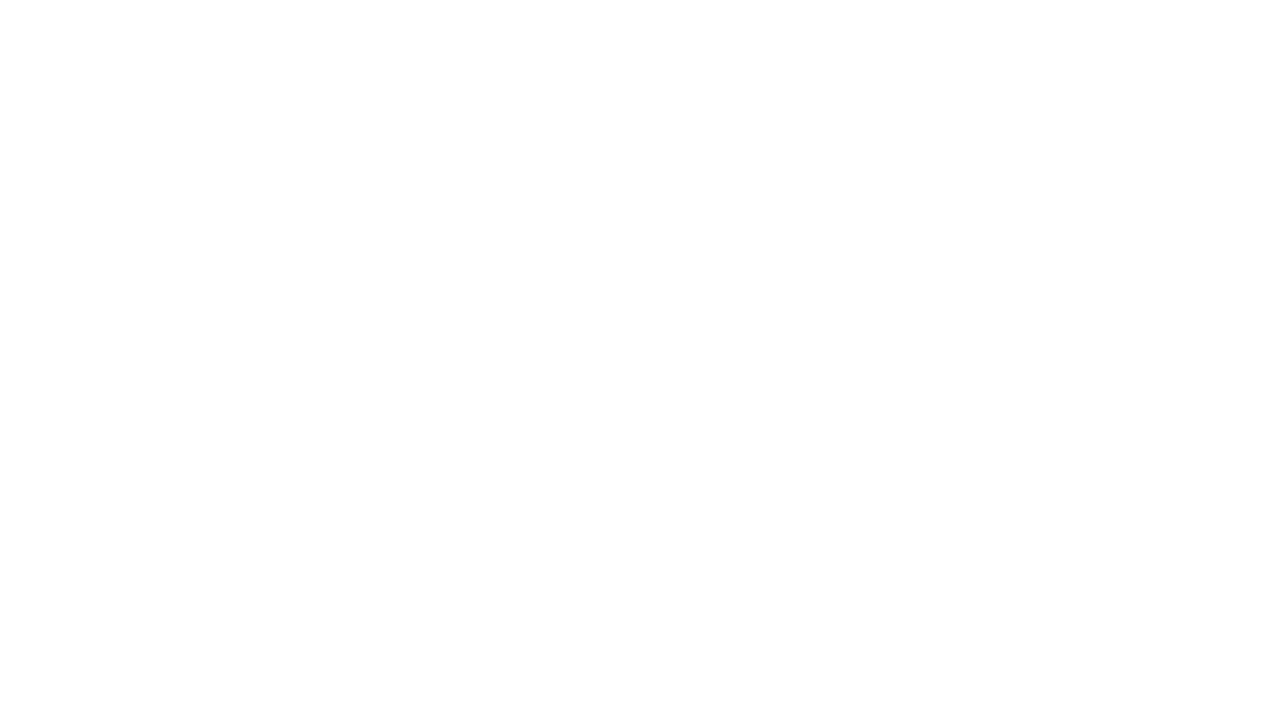
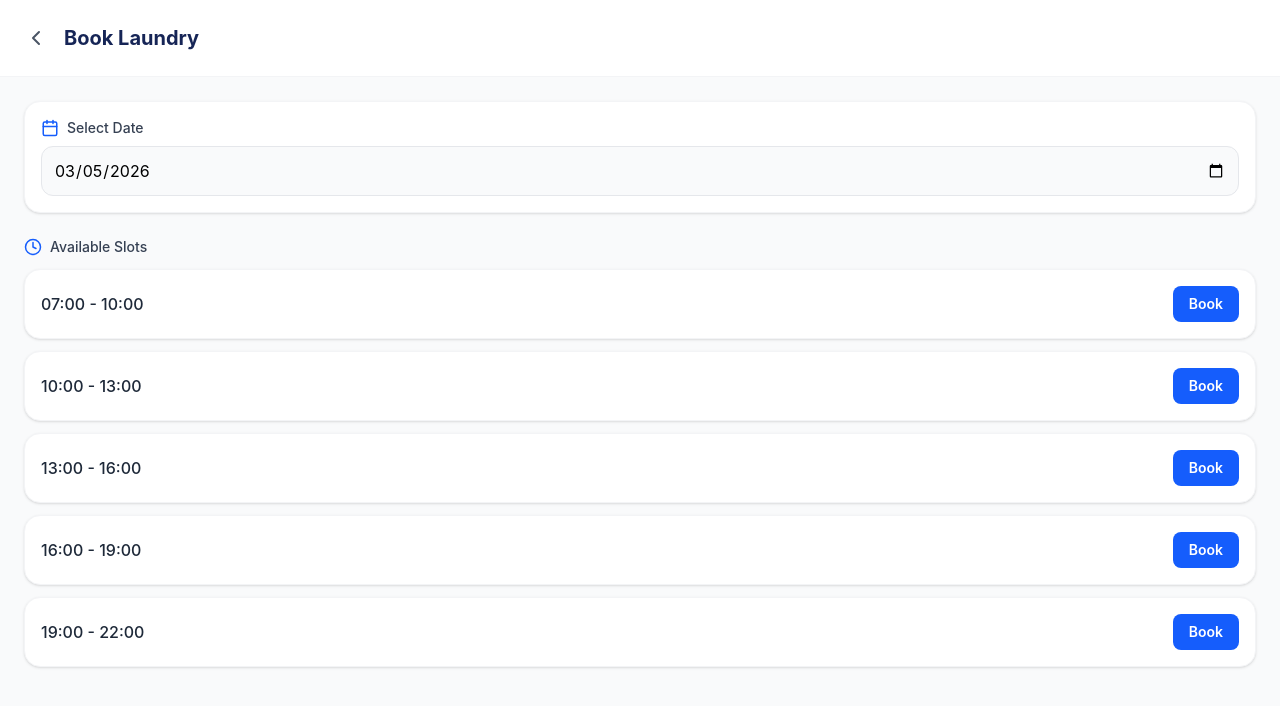
Before and after one commit to Leoslek/Fasitghet, a React (Vite) app in the folder my-react-app/: page /booking in a window 1280 px wide. Before the commit this address had no page. Shown: the top 706 px of the page. Built offline with nearby package versions, Linux system fonts and the light colour scheme.

Commit message:
Bokning
Boka knappen funkar

```diff
--- a/my-react-app/src/App.jsx
+++ b/my-react-app/src/App.jsx
@@ -2,6 +2,7 @@ import { BrowserRouter, Routes, Route } from "react-router-dom";
 import LoginPage from "./LoginPage.jsx";
 import LandingPage from "./LandingPage.jsx";
 import Dashboard from "./Dashboard.jsx";
+import BookingPage from "./BookingPage.jsx";
 
 function App() {
   return (
@@ -12,6 +13,7 @@ function App() {
         <Route path="/login/resident" element={<LoginPage role="resident" />} />
         <Route path="/login/landlord" element={<LoginPage role="landlord" />} />
         <Route path="/dashboard" element={<Dashboard />} />
+        <Route path="/booking" element={<BookingPage />} />
       </Routes>
     </BrowserRouter>
   );
--- /dev/null
+++ b/my-react-app/src/BookingPage.jsx
@@ -0,0 +1,51 @@
+import React, { useState } from 'react';
+import { Calendar as CalendarIcon, Clock, ChevronLeft } from 'lucide-react';
+import { Link } from 'react-router-dom';
+
+const BookingPage = () => {
+  const [selectedDate, setSelectedDate] = useState('2026-03-05');
+  const slots = ["07:00 - 10:00", "10:00 - 13:00", "13:00 - 16:00", "16:00 - 19:00", "19:00 - 22:00"];
+
+  return (
+    <div className="min-h-screen bg-gray-50 pb-10">
+      <header className="p-6 bg-white border-b border-gray-100 flex items-center gap-4">
+        <Link to="/dashboard" className="text-gray-600">
+          <ChevronLeft size={24} />
+        </Link>
+        <h1 className="text-xl font-bold text-blue-950">Book Laundry</h1>
+      </header>
+
+      <main className="p-6 space-y-6">
+        {/* Datumväljare */}
+        <section className="bg-white p-4 rounded-2xl shadow-sm border border-gray-100">
+          <label className="flex text-sm font-medium text-gray-700 mb-2 items-center gap-2">
+            <CalendarIcon size={18} className="text-blue-600" /> Select Date
+          </label>
+          <input
+            type="date"
+            className="w-full p-3 bg-gray-50 border border-gray-200 rounded-xl focus:ring-2 focus:ring-blue-500 outline-none"
+            value={selectedDate}
+            onChange={(e) => setSelectedDate(e.target.value)}
+          />
+        </section>
+
+        {/* Tidspass */}
+        <section className="space-y-3">
+          <h2 className="text-sm font-medium text-gray-700 flex items-center gap-2">
+            <Clock size={18} className="text-blue-600" /> Available Slots
+          </h2>
+          {slots.map((slot, index) => (
+            <div key={index} className="bg-white p-4 rounded-2xl shadow-sm border border-gray-100 flex justify-between items-center">
+              <span className="text-gray-800 font-medium">{slot}</span>
+              <button className="bg-blue-600 text-white px-4 py-2 rounded-lg text-sm font-semibold hover:bg-blue-700 transition-colors">
+                Book
+              </button>
+            </div>
+          ))}
+        </section>
+      </main>
+    </div>
+  );
+};
+
+export default BookingPage;
--- a/my-react-app/src/Dashboard.jsx
+++ b/my-react-app/src/Dashboard.jsx
@@ -1,4 +1,4 @@
-import React, {useState} from 'react';
+import React from 'react';
 import { Calendar, Megaphone, AlertCircle, Home, ClipboardList, Book, LogOut } from 'lucide-react';
 import { Link } from 'react-router-dom';
 
@@ -27,14 +27,14 @@ const Dashboard = () => {
 
                 {/* Upcoming Bookings Card*/}
                 <section className="bg-white p-6 rounded-2xl shadow-sm border border-gray-100">
-                    <h2 className="tetx-lg font-bold text-gray-800 flex items-center gap-2 mb-4">
-                        <Calendar size={20} classname="text-green-600" /> Upcoming Bookings
+                    <h2 className="text-lg font-bold text-gray-800 flex items-center gap-2 mb-4">
+                        <Calendar size={20} className="text-green-600" /> Upcoming Bookings
                     </h2>
                     <div className="text-center py-4">
                         <p className="text-gray-400 mb-4">No upcoming bookings.</p>
-                        <button className="border-2 border-gray-800 text-gray-800 px-6 py-2 rounded-lg">
-                            Book Laundry
-                        </button>
+                    <Link to="/booking" className="inline-block border-2 border-gray-800 text-gray-800 px-6 py-2 rounded-lg font-medium text-center">
+                    Book Laundry
+                    </Link>
                     </div>
                 </section>
 
@@ -57,7 +57,7 @@ const Dashboard = () => {
             <nav className="fixed bottom-0 left-0 right-0 bg-white border-t border-gray-200 flex justify-around p-4 shadow-[0_-2px_10px_rgba(0,0,0,0.05)]">
                 <button className="flex flex-col items-center text-blue-900"><Home size={24} /><span className="text-[10px]">Home</span></button>
                 <button className="flex flex-col items-center text-gray-400"><ClipboardList size={24} /><span className="text-[10px]">Issues</span></button>
-                <button className="flex flex-col items-center text-gray-400"><Book size={24} /><span className="text-[10px]">Book</span></button>
+                <Link to="/booking" className="flex flex-col items-center text-gray-400"><Book size={24} /><span className="text-[10px]">Book</span></Link>
                 <button className="flex flex-col items-center text-gray-400"><LogOut size={24} /><span className="text-[10px]">Exit</span></button>
             </nav>
         </div>
```
